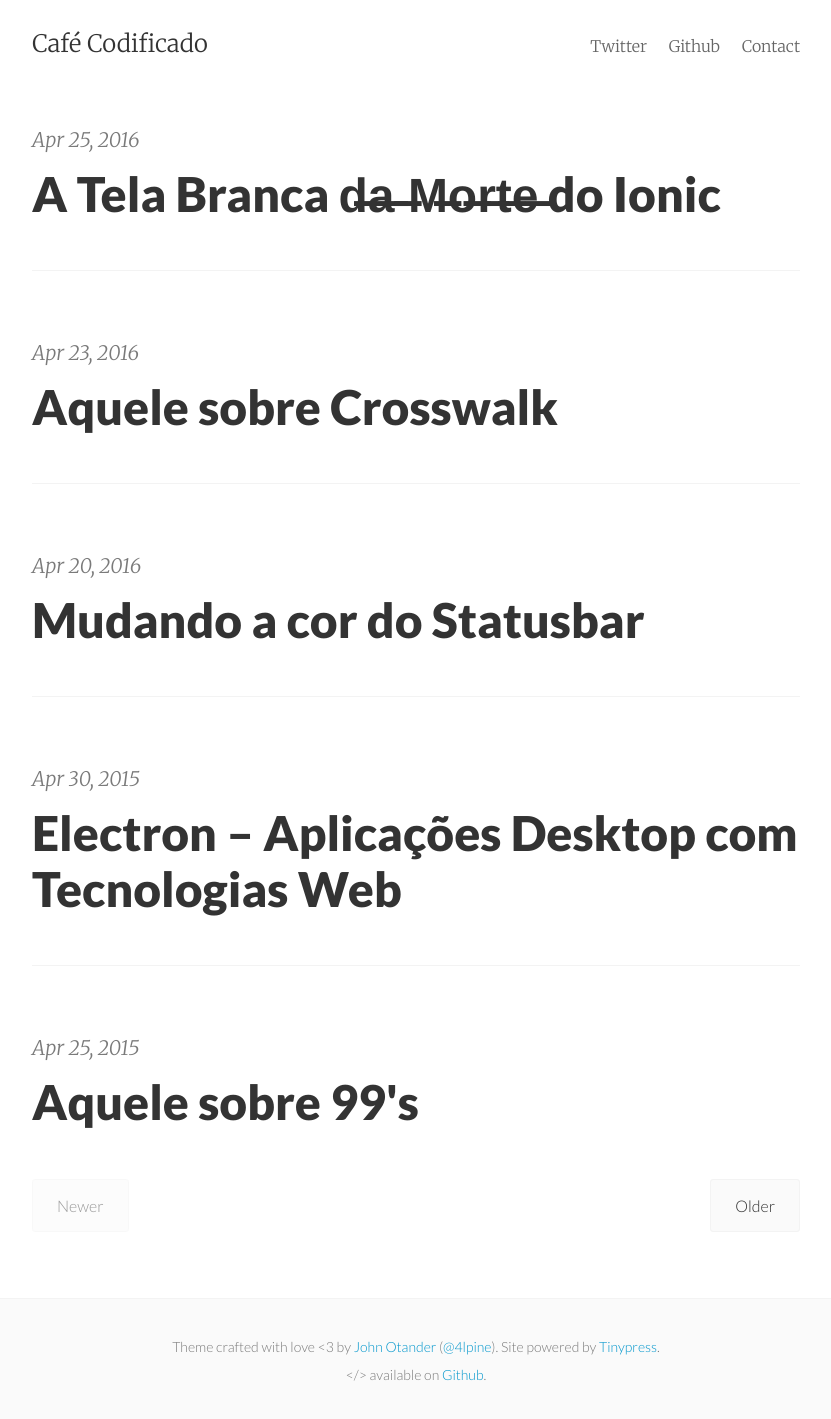
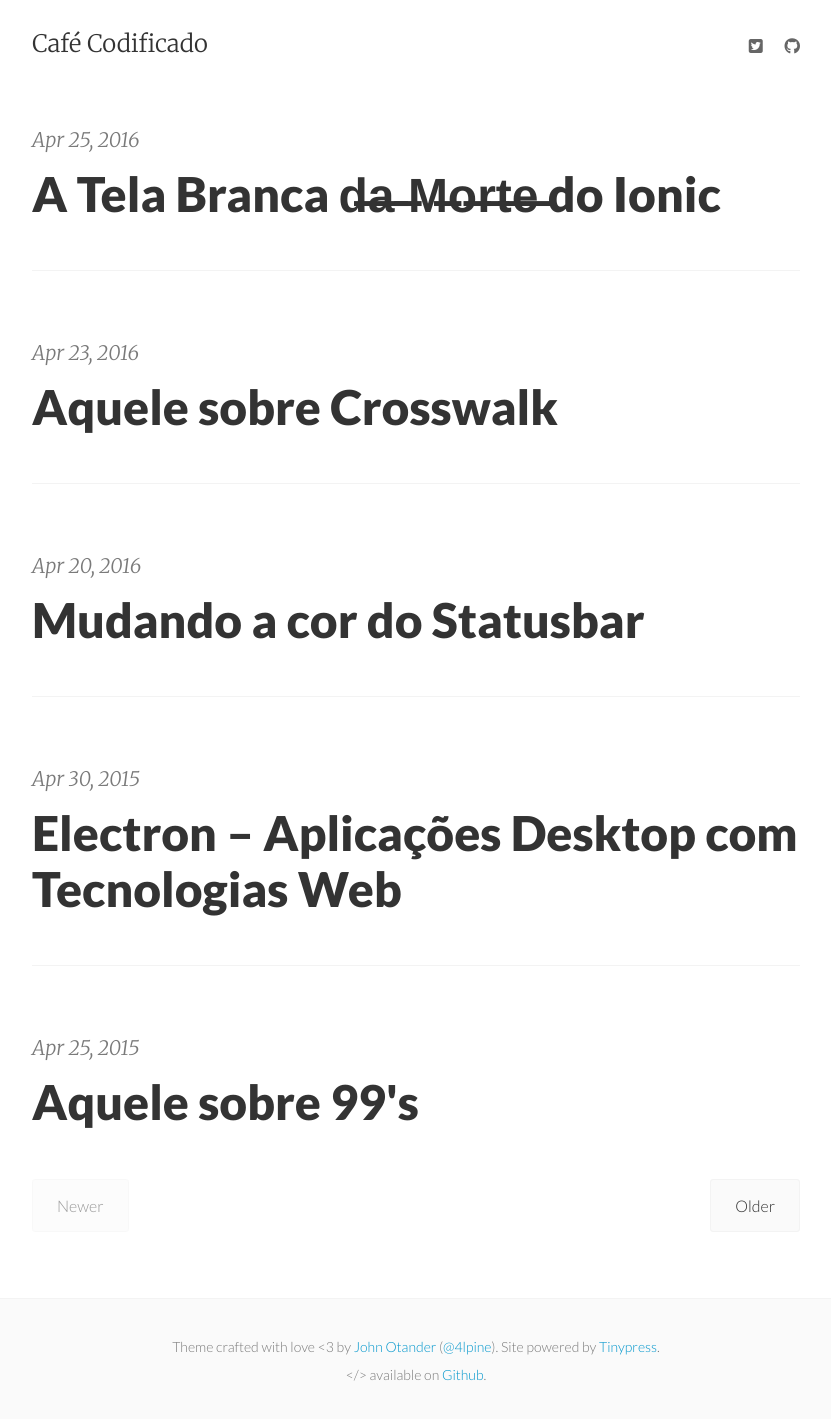
Before and after one commit to cafecodificado/cafecodificado.github.io, a Jekyll site: the page built from index.html, in a window 1280 px wide. Shown: the whole page, without its empty margins (224-1055 px from the left). Built offline with Jekyll 4.4.1, drawn with Linux system fonts in a browser that asks for light colours; nearby versions of some CDN libraries; the list of posts is cut into pages by our own code.

Commit message:
upside down

```diff
--- a/_config.yml
+++ b/_config.yml
@@ -5,6 +5,6 @@ url: http://cafecodificado.github.io
 title: Café Codificado
 email:
 author: cafecodificado
-description: My awesome new site
+description: Manhãs são para café e codificação
 paginate: 5
 google_analytics:
--- a/_includes/navigation.html
+++ b/_includes/navigation.html
@@ -1,4 +1,4 @@
-<a href="{{ site.baseurl }}/contact/">Twitter</a>
-<a href="{{ site.baseurl }}/contact/">Github</a>
+<a href="#"><i class="fa fa-twitter-square" aria-hidden="true"></i></a>
+<a href="#"><i class="fa fa-github" aria-hidden="true"></i></a>
 
-<a href="{{ site.baseurl }}/contact/">Contact</a>
+<!-- a href="{{ site.baseurl }}/contact/">Contact</a -->
--- a/_layouts/default.html
+++ b/_layouts/default.html
@@ -18,6 +18,7 @@
     <!-- Fonts -->
     <link href='http://fonts.googleapis.com/css?family=Merriweather:900,900italic,300,300italic' rel='stylesheet' type='text/css'>
     <link href='http://fonts.googleapis.com/css?family=Lato:900,300' rel='stylesheet' type='text/css'>
+    <script src="https://use.fontawesome.com/8bc9fc6201.js"></script>
 </head>
 
 <body>
```
